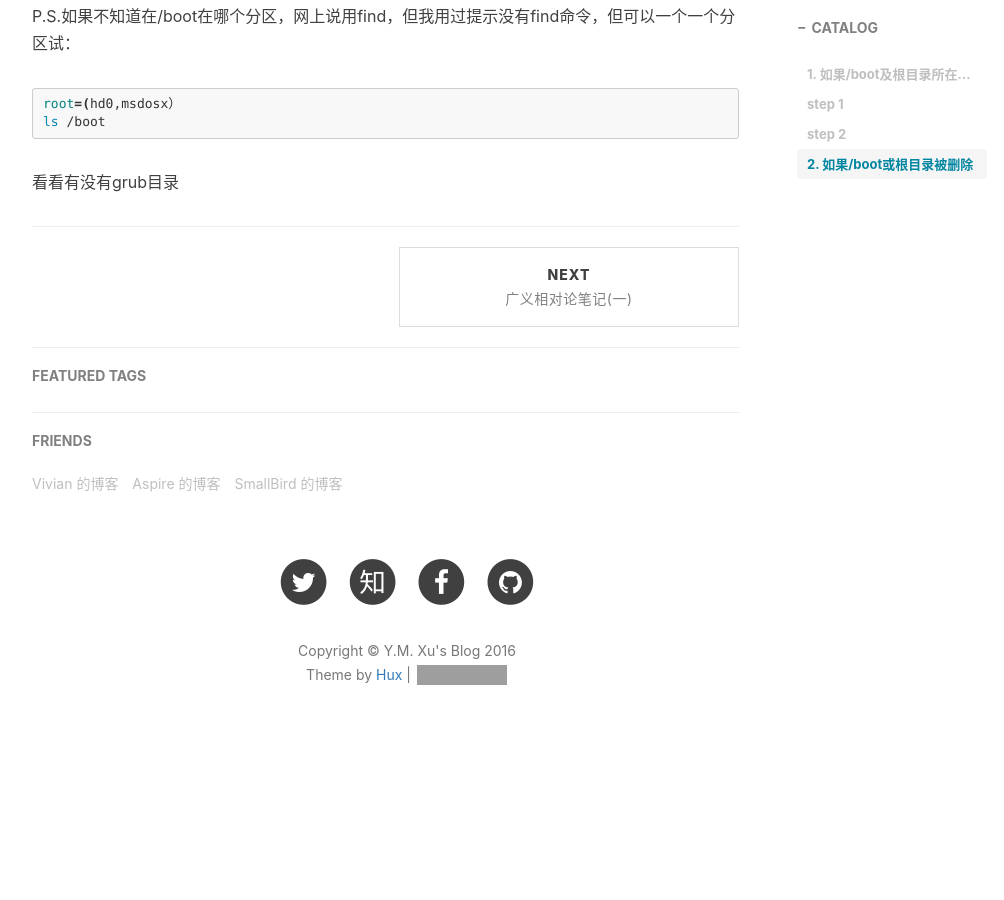
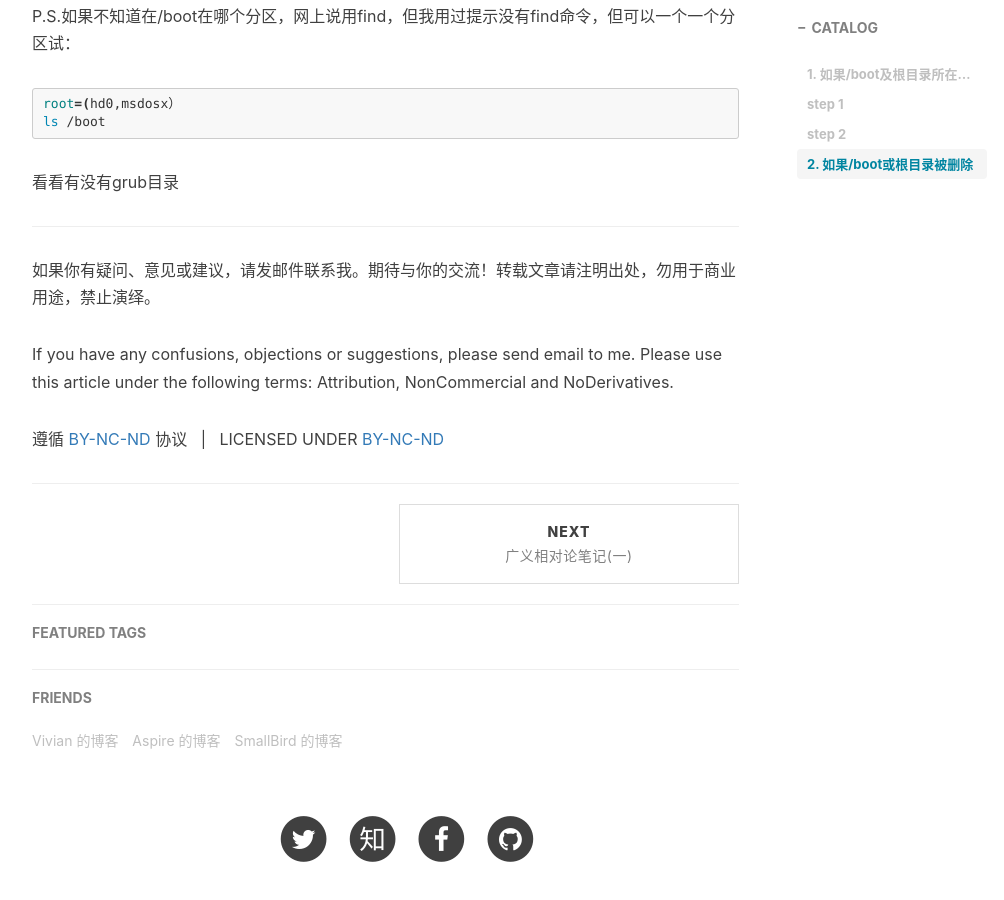
Before and after one commit to xuyumeng/xuyumeng.github.io, a Jekyll site: the page built from _posts/2016-05-20-grub-manual.markdown, in a window 1280 px wide and 900 px high, scrolled down 2269 px. Shown: the whole window, without its empty margins (233-1237 px from the left). Built offline with Jekyll 4.4.1, drawn with Linux system fonts in a browser that asks for light colours; nearby versions of some CDN libraries; comment, search, counter and statistics services are not loaded; before the commit the page ends 3048 px from its top, so only the background shows below that; grey boxes are pictures that could not be loaded.

Commit message:
Add by-nc-nc licence

```diff
--- a/_layouts/post.html
+++ b/_layouts/post.html
@@ -61,7 +61,11 @@ layout: default
 				{{ content }}
 
                 <hr>
+                <p>如果你有疑问、意见或建议，请发邮件联系我。期待与你的交流！转载文章请注明出处，勿用于商业用途，禁止演绎。</p>
 
+                <p>If you have any confusions, objections or suggestions, please send email to me. Please use this article under the following terms: Attribution, NonCommercial and NoDerivatives.</p>
+                <p>遵循 <a href="http://creativecommons.org/licenses/by-nc-nd/4.0/">BY-NC-ND</a> 协议 &nbsp | &nbsp LICENSED UNDER <a href="http://creativecommons.org/licenses/by-nc-nd/4.0/">BY-NC-ND</a></p>
+                <hr>
                 {% if site.duoshuo_share && site.duoshuo_username %}
                 <!-- 多说 Share start -->
                 </style>
```
